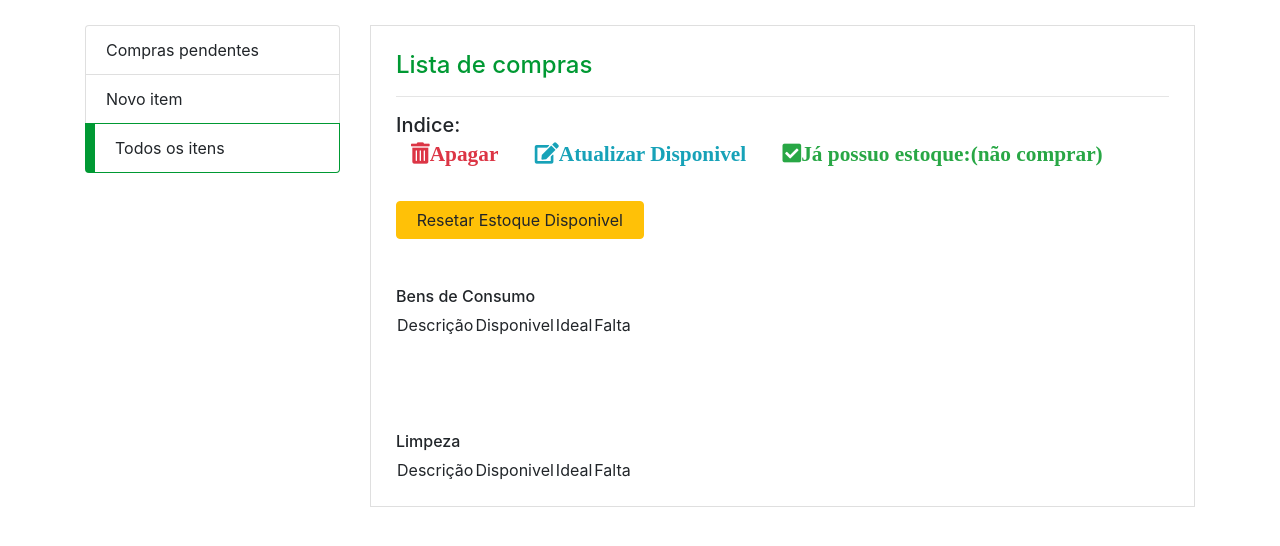
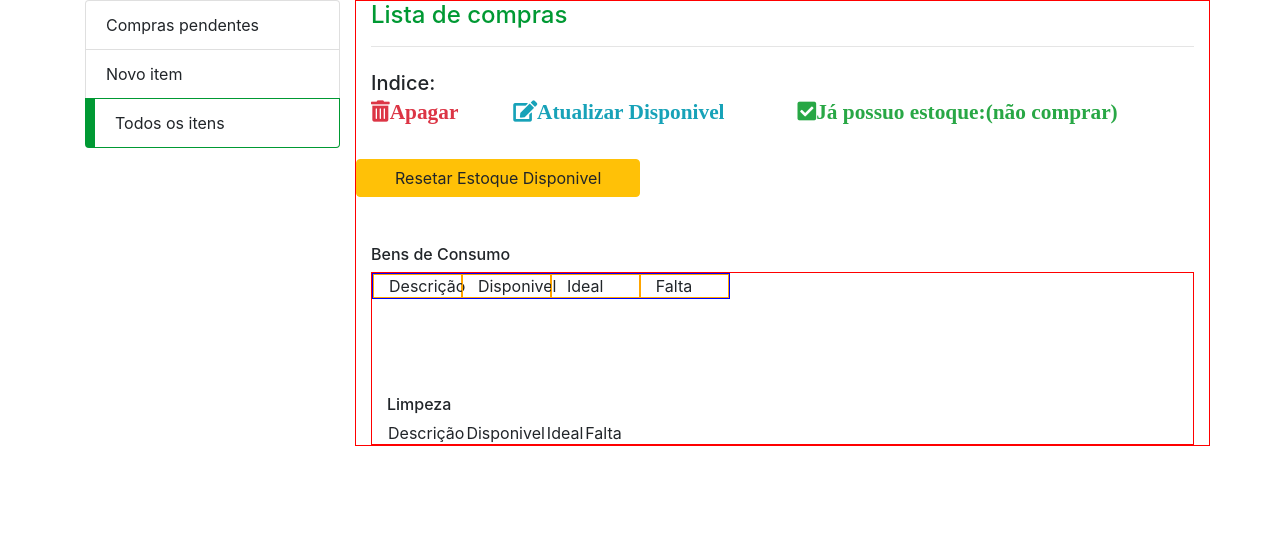
Before and after one commit to JosimarProjects/listaDeCompra, a PHP site: page /todas_tarefas.php in a window 1280 px wide. Shown: the part 80-626 px from the top of the page. Run offline with PHP 8.4, Linux system fonts and the light colour scheme; data that the repository does not hold is empty; some libraries are stand-ins or nearby versions.

Commit message:
tentando resistivo

```diff
--- a/todas_tarefas.php
+++ b/todas_tarefas.php
@@ -128,9 +128,9 @@ require 'tarefa_controller.php';
 			</div>
 		</nav>
 
-		<div class="container app">
+		<div class="container ">
 			<div class="row">
-				<div class="col-sm-3 menu">
+				<div class="col-3 menu">
 					<ul class="list-group">
 						<li class="list-group-item "><a href="index.php">Compras pendentes</a></li>
 						<li class="list-group-item "><a href="nova_tarefa.php">Novo item</a></li>
@@ -138,17 +138,17 @@ require 'tarefa_controller.php';
 					</ul>
 				</div>
 
-				<div class="col-sm-9">
-					<div class="container pagina">
+				<div class="col-9">
+					<div class=" ">
 						<div class="row">
-							<div class="col">
+							<div class="col" style="border: 1px solid red">
 								<h4>Lista de compras</h4>
 								<hr />
 
 
-								<h5>Indice:</h5>
+								<h5 class="pt-2">Indice:</h5>
 
-								<div class="row container" >
+								<div class="row " >
 								<i  class="col-lg-2 pr-3 fas fa-trash-alt fa-lg text-danger">Apagar</i><br>
 								<i class=" col-lg-4 pr-3 fas fa-edit fa-lg text-info">Atualizar Disponivel</i><br>
 								<i class="col-lg-6 pr-3 fas fa-check-square fa-lg text-success">Já possuo estoque:(não comprar) </i>
@@ -156,33 +156,34 @@ require 'tarefa_controller.php';
 
 
 								<br>
-								<div class="container row">
-								<button class=" col-lg-4 btn btn-warning mb-5 mt-2 d-inline-block text-truncate text-nowrap" onclick="resetar()"> Resetar Estoque Disponivel</button>
+								<div class=" row">
+								<button class=" col-4 btn btn-warning mb-5 mt-2 d-inline-block text-truncate text-nowrap" onclick="resetar()"> Resetar Estoque Disponivel</button>
 								</div>
+
+									<h6 >Bens de Consumo</h6>
 
 
 
-						<table>
-							<h6 >Bens de Consumo</h6>
+								<div class="container" style="border: 1px solid red;">
+									<table>
 
-							<tr class="container">
-								<td >Descrição</td>
-								<td>Disponivel</td>
-								<td>Ideal</td>
-								<td>Falta</td>
+												<tr class="row" style="border: 1px solid blue;">
+												<td class=" col-3" style="border: 1px solid orange;">Descrição</td>
+												<td class=" col-3" style="border: 1px solid orange;">Disponivel</td>
+												<td  class=" col-3" style="border: 1px solid orange;">Ideal</td>
+												<td class=" col-3" style="border: 1px solid orange;">Falta</td>
+												</tr>
 
-							</tr>
+
+								</div>
+
 
 							<?foreach ($tarefas as $indice => $tarefa) {
 
 							if ($tarefas[$indice]->categoria == 'consumo') { ?>
 
-
-
 							<tr class="mb-3 ">
 								<td class="pr-3 text-justify"  align="center"><?= $tarefas[$indice]->item ?></td>
-
-
 								<td class="pr-3" id="tarefa_<?=$tarefas[$indice]->id?>" align="center"><?= $tarefas[$indice]->atual ?></td>
 								<td class="pr-3" align="center"><?= $tarefas[$indice]->ideal ?></td>
 								<td class="pr-3" align="center"> <?= $tarefas[$indice]->pendente ?> </td>
@@ -208,7 +209,7 @@ require 'tarefa_controller.php';
 							<table>
 							<h6 >Limpeza</h6>
 
-							<tr class="container">
+							<tr>
 								<td >Descrição</td>
 								<td>Disponivel</td>
 								<td>Ideal</td>
```
